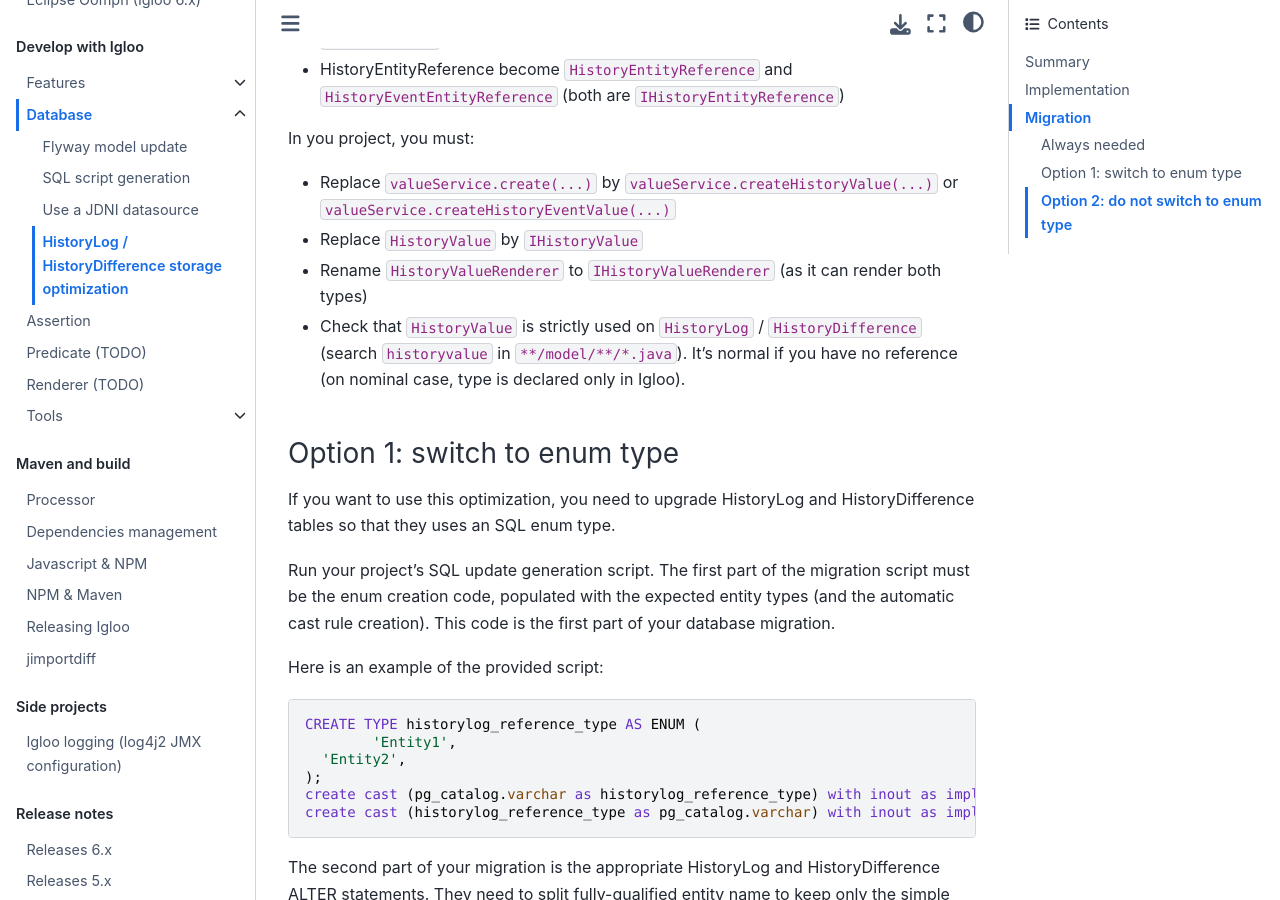
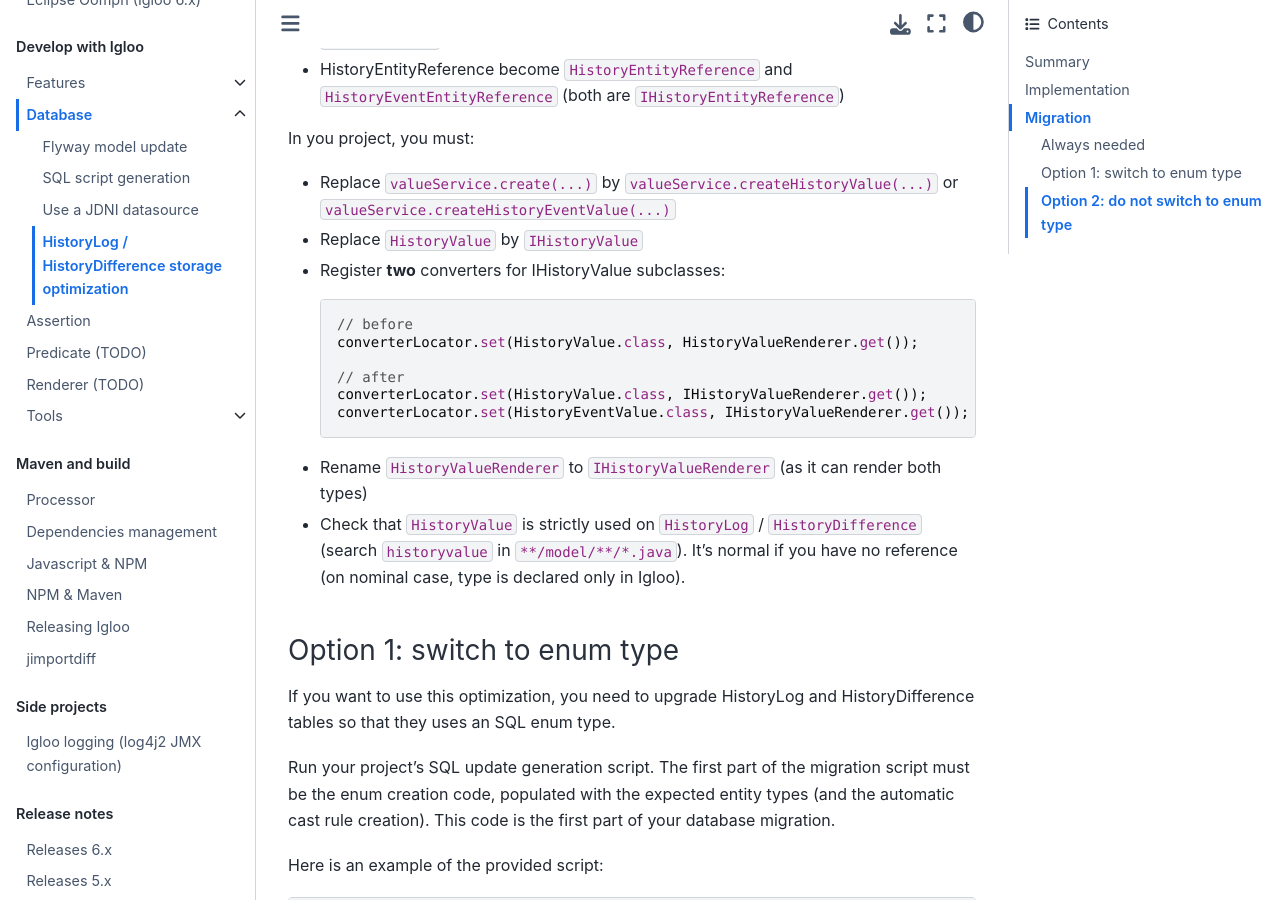
Before and after one commit to igloo-project/igloo-doc, a Sphinx documentation site: the page built from source/usage/database/historylog-optimization.md, in a window 1280 px wide and 900 px high, scrolled down 1719 px. Built offline with Sphinx 7.4.7 and the Sphinx Book theme 1.1.4, drawn with Linux system fonts in a browser that asks for light colours.

Commit message:
igloo 6.14 historylog migration fix

````diff
--- a/source/usage/database/historylog-optimization.md
+++ b/source/usage/database/historylog-optimization.md
@@ -64,6 +64,15 @@ In you project, you must:
 * Replace `valueService.create(...)` by `valueService.createHistoryValue(...)`
   or `valueService.createHistoryEventValue(...)`
 * Replace `HistoryValue` by `IHistoryValue`
+* Register **two** converters for IHistoryValue subclasses:
+  ```java
+  // before
+  converterLocator.set(HistoryValue.class, HistoryValueRenderer.get());
+
+  // after
+  converterLocator.set(HistoryValue.class, IHistoryValueRenderer.get());
+  converterLocator.set(HistoryEventValue.class, IHistoryValueRenderer.get());
+  ```
 * Rename `HistoryValueRenderer` to `IHistoryValueRenderer` (as it can render both types)
 * Check that `HistoryValue` is strictly used on `HistoryLog` / `HistoryDifference`
   (search `historyvalue` in `**/model/**/*.java`). It's normal if you have no reference
````
